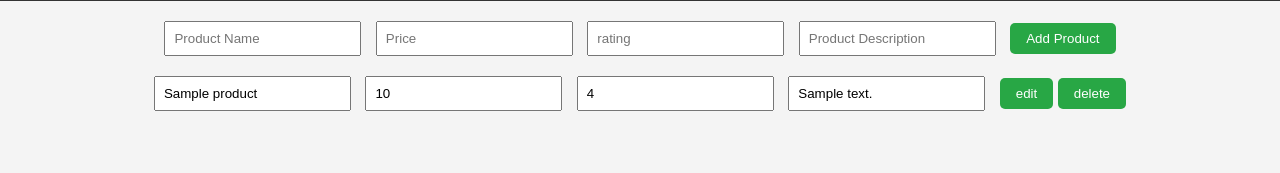
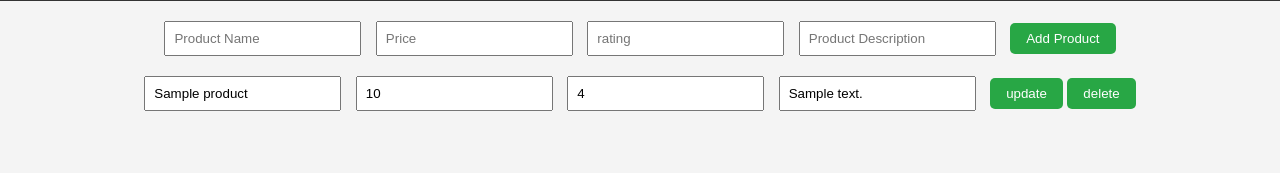
Before and after one commit to SACHINK51/pyproject, a Flask app: template templates/supplier.html in a window 1280 px wide. Shown: the part 134-307 px from the top of the page. Run offline with Flask 2, Linux system fonts and the light colour scheme; the template is opened without the code that fills it: most values are stand-ins (such as "Sample title", 1, 10 or a date in 2020).

Commit message:
reverted

```diff
--- a/templates/supplier.html
+++ b/templates/supplier.html
@@ -77,7 +77,7 @@
             <input type="number" id="productPrice{{product['productID']}}" name="price" placeholder="Price" value="{{ product['Price'] }}" required>
             <input type="number" id="productRating{{product['productID']}}" name="rating" placeholder="rating" value="{{ product['Rating'] }}" required>
             <input type="text" id="productDescription{{product['productID']}}" name="productDescription" placeholder="Product Description" value="{{ product['ProductDescription'] }}" required>
-            <button type="button" id="productID{{product['productID']}}" name="submit" onclick="updateMethod('{{ product.productID }}')">edit</button>
+            <button type="button" name="submit" onclick="updateMethod('{{ product.productID }}')">update</button>
             <button type="button" name="submit" onclick="deleteMethod('{{ product.productID }}')">delete</button>
         </form>
         {% endfor %}
@@ -88,11 +88,9 @@
             const updatedProductPrice = document.getElementById(`productPrice${productID}`).value;
             const updatedProductRating = document.getElementById(`productRating${productID}`).value;
             const updatedProductDescription = document.getElementById(`productDescription${productID}`).value;
-            if(document.getElementById(`productID${productID}`).value== 'edit'){
-                document.getElementById(`productID${productID}`).value== 'update'
-            }
-            else{
-                fetch(`/update_product/${productID}`, {
+
+            // Make a request to the Python API for updating the product
+            fetch(`/update_product/${productID}`, {
                 method: 'PUT',
                 headers: {
                     'Content-Type': 'application/json',
@@ -109,7 +107,6 @@
                 window.location.reload()
                }
             });
-            }
         }
         function deleteMethod(productID){
             fetch(`/delete_product/${productID}`, {
```
